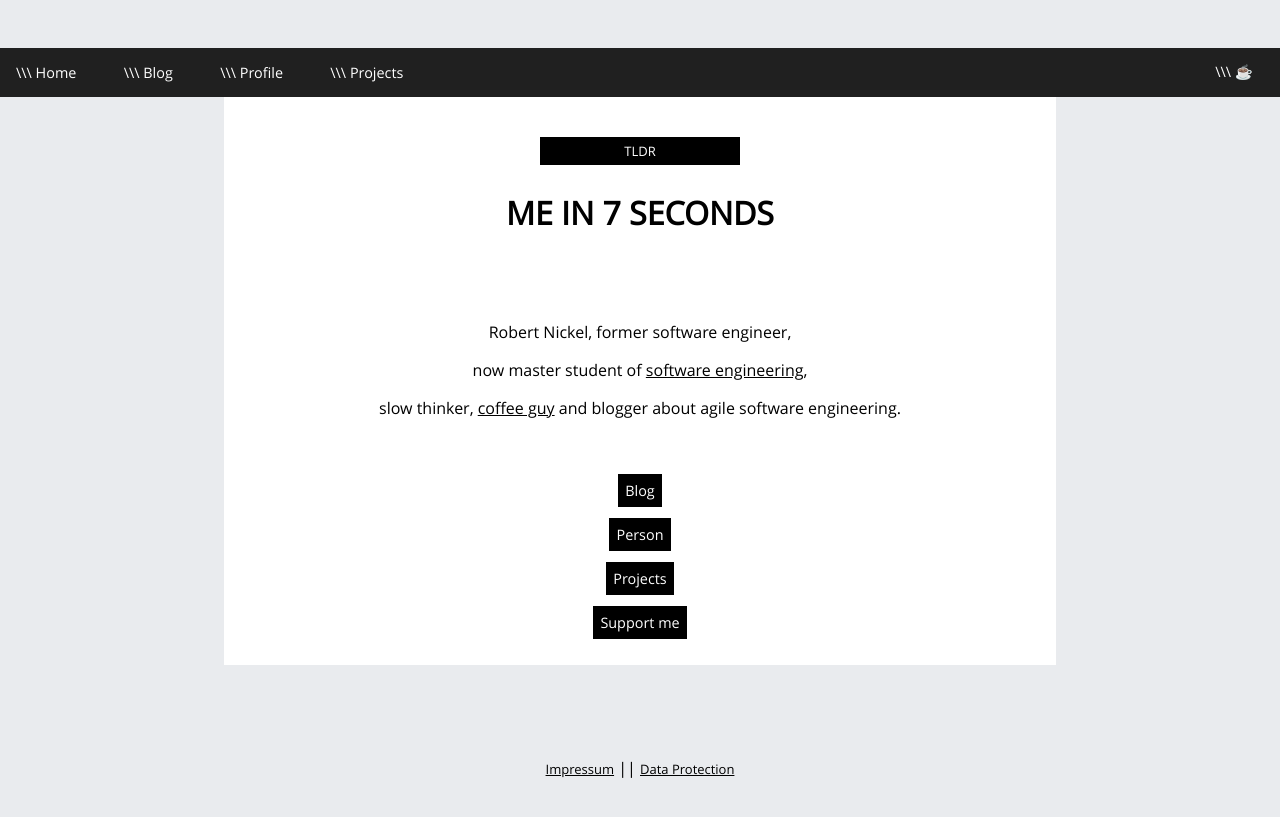
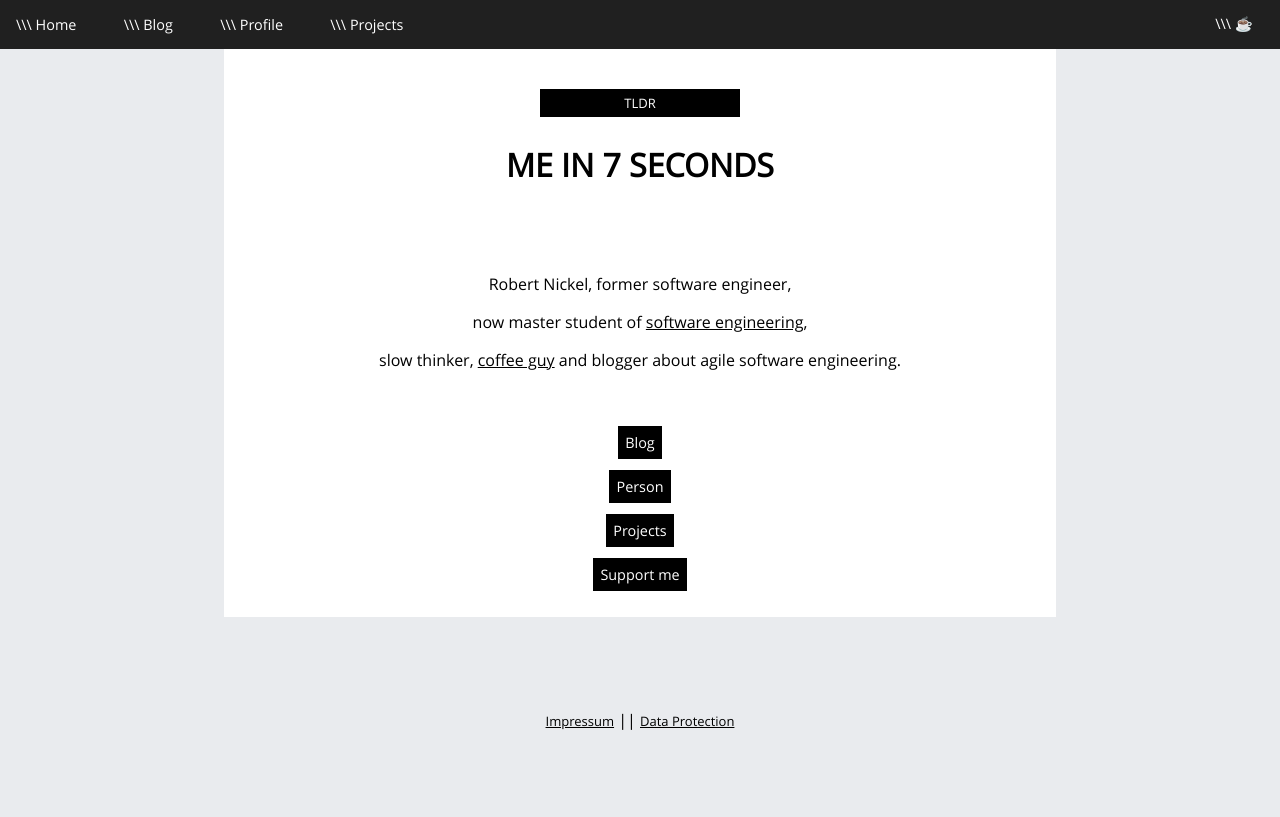
Before and after one commit to Robert-Nickel/Robert-Nickel.github.io, a Jekyll site: the page built from index.html, in a window 1280 px wide. Shown: the top 817 px of the page. Built offline with Jekyll 4.4.1, drawn with Linux system fonts in a browser that asks for light colours.

Commit message:
Revert "Update default.html"
This reverts commit 2e11a3ee944ef8ad69436e60830f26161b8eee84.

```diff
--- a/_layouts/default.html
+++ b/_layouts/default.html
@@ -19,9 +19,7 @@
         <a href="/projects.html">\\\&nbsp;Projects</a>
         <a style="float: right" href="https://ko-fi.com/robertnickel">\\\&nbsp;☕</a>
     </div>
-    <div style="margin-top: 3em">
-        {{ content }}
-    </div>
+    {{ content }}
     <br><br>
     <div class="footer">
         <a class="profile-comment" href="impressum.html">Impressum</a> ||
```
